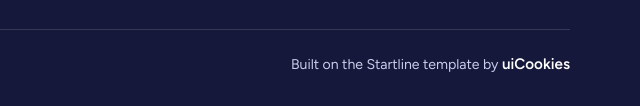
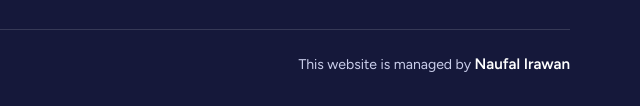
Before and after one commit to naufallirawan3/aishya-fazahra, a plain HTML site: page index.html in a window 1280 px wide. Shown: the part 11457-11563 px from the top of the page, 640-1280 px from the left. Drawn offline with nearby package versions, Linux system fonts and the light colour scheme.

Commit message:
Replace template credit with site manager link

```diff
--- a/index.html
+++ b/index.html
@@ -1334,7 +1334,7 @@ textarea.form-control { min-height: 140px; resize: vertical; }
       </div>
       <div class="footer-base">
         <p>© <span data-year>2026</span> Aishya Fazahra</p>
-        <p data-i18n="foot_tpl">Built on the Startline template by <a href="https://uicookies.com/">uiCookies</a></p>
+        <p data-i18n="foot_managed">This website is managed by <a href="https://github.com/naufallirawan3" target="_blank" rel="noopener">Naufal Irawan</a></p>
       </div>
     </div>
   </footer>
@@ -1465,7 +1465,7 @@ textarea.form-control { min-height: 140px; resize: vertical; }
       ct_cv: "Download full CV (PDF)",
       foot_tag: "Strategic Partnerships · Program & Campaign Management · Stakeholder Engagement · Public Affairs — Indonesia.",
       foot_top: "Back to top",
-      foot_tpl: "Built on the Startline template by <a href=\"https://uicookies.com/\">uiCookies</a>",
+      foot_managed: "This website is managed by <a href=\"https://github.com/naufallirawan3\" target=\"_blank\" rel=\"noopener\">Naufal Irawan</a>",
       copy: "Copy", copied: "Copied", copy_aria: "Copy email address", copied_aria: "Email address copied",
       theme_to_dark: "Switch to dark mode", theme_to_light: "Switch to light mode",
       menu_open: "Open the menu", menu_close: "Close the menu",
@@ -1590,7 +1590,7 @@ textarea.form-control { min-height: 140px; resize: vertical; }
       ct_cv: "Unduh CV lengkap (PDF)",
       foot_tag: "Strategic Partnerships · Program & Campaign Management · Stakeholder Engagement · Public Affairs — Indonesia.",
       foot_top: "Kembali ke atas",
-      foot_tpl: "Dibangun di atas template Startline oleh <a href=\"https://uicookies.com/\">uiCookies</a>",
+      foot_managed: "Situs web ini dikelola oleh <a href=\"https://github.com/naufallirawan3\" target=\"_blank\" rel=\"noopener\">Naufal Irawan</a>",
       copy: "Salin", copied: "Disalin", copy_aria: "Salin alamat email", copied_aria: "Alamat email disalin",
       theme_to_dark: "Beralih ke mode gelap", theme_to_light: "Beralih ke mode terang",
       menu_open: "Buka menu", menu_close: "Tutup menu",
```
